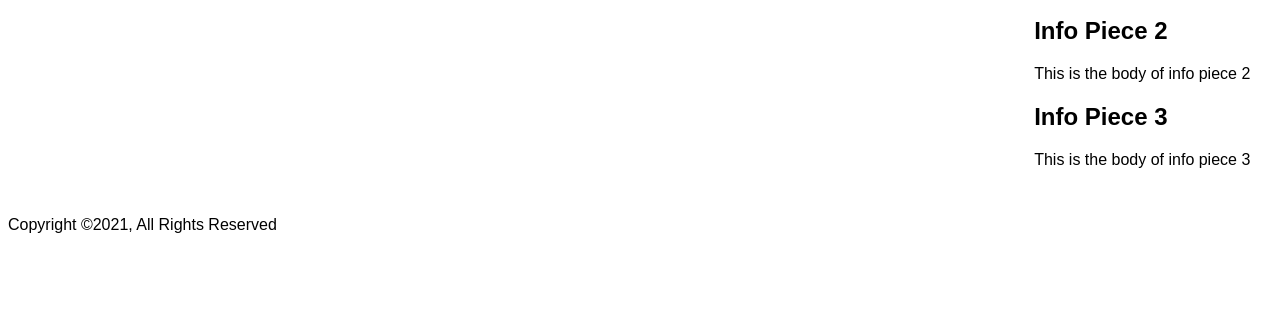
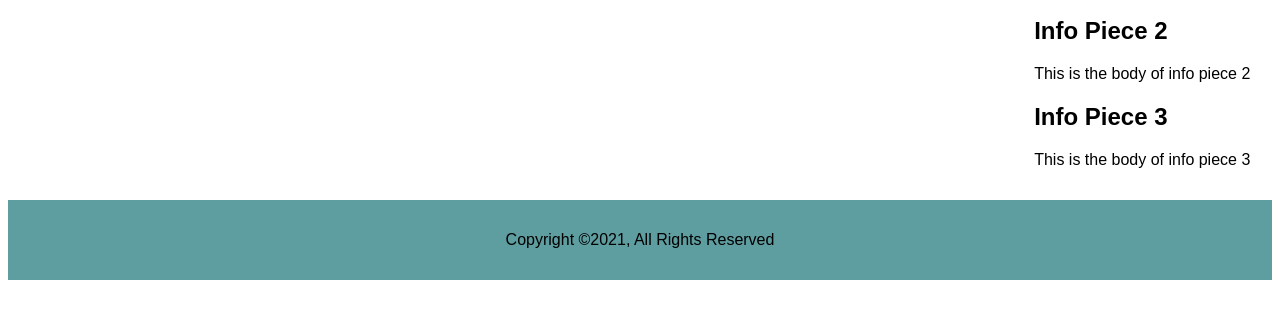
Before and after one commit to aburke-cgcc/cs162_ab_wk6_lecture, a PHP site: page / in a window 1280 px wide. Shown: the part 325-644 px from the top of the page. Run offline with PHP 8.4, Linux system fonts and the light colour scheme.

Commit message:
Added footer styles

```diff
--- a/styles/styles.css
+++ b/styles/styles.css
@@ -21,6 +21,12 @@ header h1{
     /* width: 5vw; //TODO: revisit fixing size of text to container*/
     text-align: center;
     padding: 15px;
+}
+
+footer{
+    text-align: center;
+    padding: 15px;
+    background-color: cadetblue;
 }
 
 /* ------------- */
```
